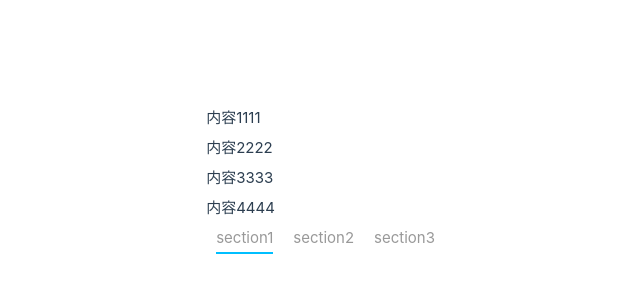
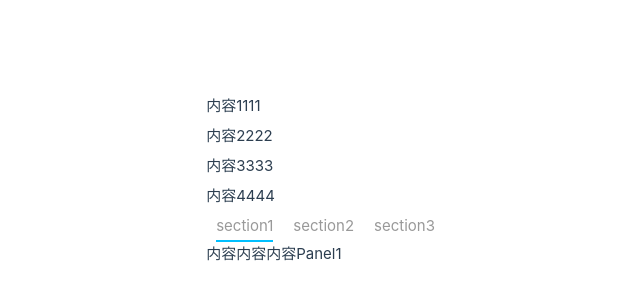
Before and after one commit to moning3/vue3-assembly, a Vue app: page / in a window 1280 px wide. Shown: the part 222-522 px from the top of the page, without its empty margins (195-835 px from the left). Built offline with nearby package versions, Linux system fonts and the light colour scheme.

Commit message:
tabs 2 panel需再修改，传了两次

```diff
--- a/src/App.vue
+++ b/src/App.vue
@@ -9,9 +9,7 @@
 
     <div class="tabs-content">
       <Tabs :tabs-list="tabList">
-        <TabPanel>
-
-        </TabPanel>
+        <TabPanel :tabs-list="tabList"></TabPanel>
       </Tabs>
     </div>
   </div>
--- a/src/components/Tabs/TabList.vue
+++ b/src/components/Tabs/TabList.vue
@@ -1,36 +1,28 @@
 <template lang="">
     <div>
         <Tab v-for="(tab, index) in list" :section="tab.name" :key="tab.id"
-        :class="{'tab-active': index === currentActive }"
+        :class="{'tab-active': index === currentTab }"
         @click="changeActive(index)">
         </Tab>
     </div>
 </template>
 <script setup>
 import Tab from "./Tab.vue";
-import { defineProps,defineEmits, ref,watch } from "vue";
+import { defineProps, inject } from "vue";
 const props = defineProps({
   list: {
     type: Array,
     default: []
   }
 });
-const emit = defineEmits(['changeCurrentTab']);
 // 默认当前选中tab
-let currentActive = ref(0);
+let currentTab = inject('current')
 
 // 更改选择tab
 const changeActive = index => {
-  currentActive.value = index;
-  return currentActive;
+  currentTab.value = index;
+  return currentTab;
 };
-
-// 监听选中的tab
-watch (currentActive,(newValue) =>{
-  console.log(2)
-
-  emit('changeCurrentTab',newValue)
-})
 </script>
 <style lang="scss">
 </style>
--- a/src/components/Tabs/TabPanel.vue
+++ b/src/components/Tabs/TabPanel.vue
@@ -1,9 +1,20 @@
 <template lang="">
     <div class="tab-panel-content">
+      {{tabsList[currentTab].msg}}
       <slot/>
     </div>
 </template>
 <script setup>
+import { defineProps, inject } from 'vue';
+const props = defineProps({
+  tabsList: {
+    type: Array,
+    default: []
+  }
+});
+// 默认当前选中tab
+let currentTab = inject('current');
+
 </script>
 <style lang="scss">
 </style>
--- a/src/components/Tabs/Tabs.vue
+++ b/src/components/Tabs/Tabs.vue
@@ -1,13 +1,13 @@
 <template lang="">
   <div class="tabs-content">
-    <TabList :list="getList" @changeCurrentTab="changeCurrentTab"></TabList>
+    <TabList :list="getList"></TabList>
     <slot></slot>
   </div>
 
 </template>
 <script setup>
 import TabList from "./TabList.vue";
-import { defineProps, computed } from "vue";
+import { defineProps, ref, computed, provide } from "vue";
 const props = defineProps({
   tabsList: {
     type: Array,
@@ -18,10 +18,10 @@ const getList = computed(() => {
   return props.tabsList;
 });
 
-let currentActive;
-const changeCurrentTab = (value) =>{
-  currentActive = value
-}
+const current = ref(0);
+provide('current', current);
+
+
 </script>
 <style lang="scss">
 </style>
```
